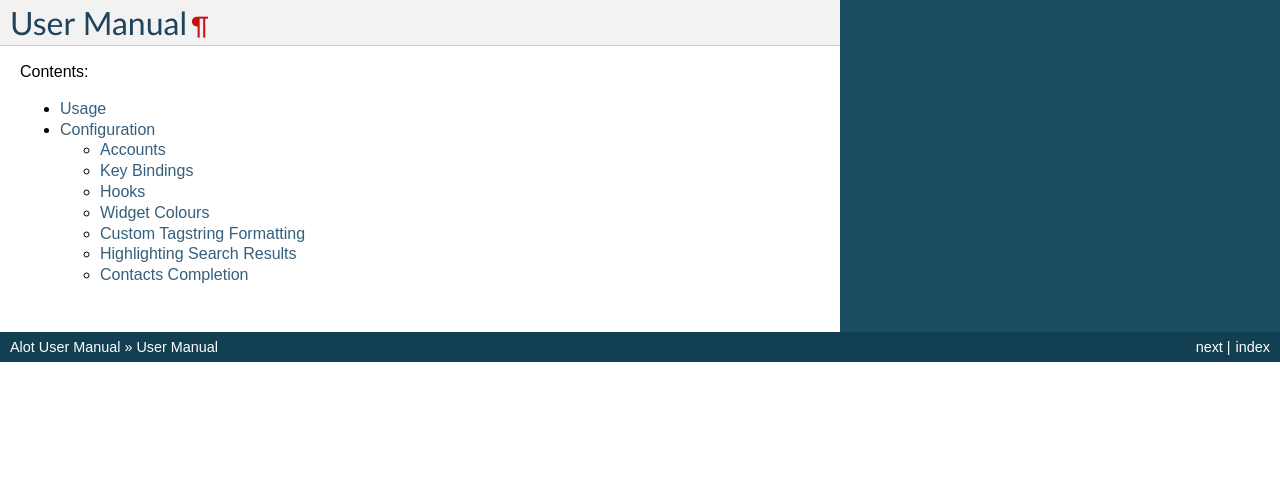
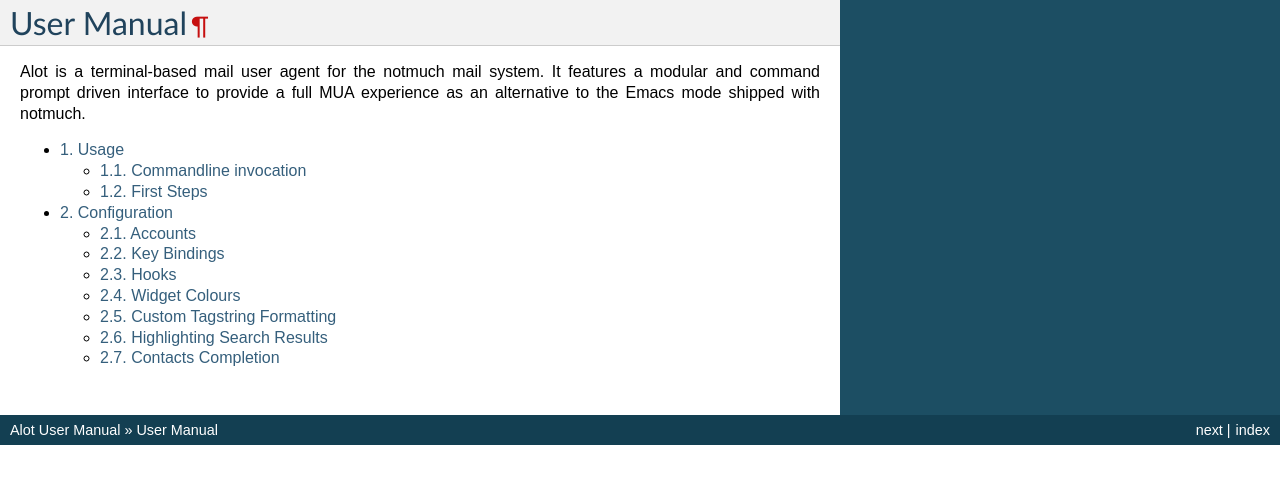
Before and after one commit to pazz/alot, a Sphinx documentation site: the page built from docs/user/source/index.rst, in a window 1280 px wide. Shown: the top 484 px of the page. Built offline with Sphinx 7.4.7, drawn with Linux system fonts in a browser that asks for light colours.

Commit message:
restructured user manual sources
to be more modular, which makes it easier to generate both
html docs and manpages from the same sources

```diff
--- /dev/null
+++ b/docs/user/source/description.rst
@@ -0,0 +1,4 @@
+Alot is a terminal-based mail user agent for the notmuch mail system.
+It features a modular and command prompt driven interface
+to provide a full MUA experience as an alternative to the Emacs mode shipped
+with notmuch.
--- a/docs/user/source/index.rst
+++ b/docs/user/source/index.rst
@@ -5,11 +5,11 @@
 
 User Manual
 ===========
-
-Contents:
+.. include:: description.rst
 
 .. toctree::
    :maxdepth: 2
+   :numbered:
 
-   usage
+   usage/index
    configuration
--- a/docs/user/source/manpage.rst
+++ b/docs/user/source/manpage.rst
@@ -16,4 +16,6 @@
 
 .. include:: description.rst
 
-#.. include:: usage.rst
+Usage
+-----
+.. include:: usage/first_steps.rst
--- /dev/null
+++ b/docs/user/source/usage/index.rst
@@ -0,0 +1,12 @@
+*****
+Usage
+*****
+
+Commandline invocation
+======================
+.. include:: synopsis.rst
+
+First Steps
+===========
+
+.. include:: first_steps.rst
```
Also changed, not shown: docs/user/source/usage/first_steps.rst (renamed from docs/user/source/usage.rst, +2 -5 lines), docs/user/source/usage/synopsis.rst (added, +25 -0 lines).
